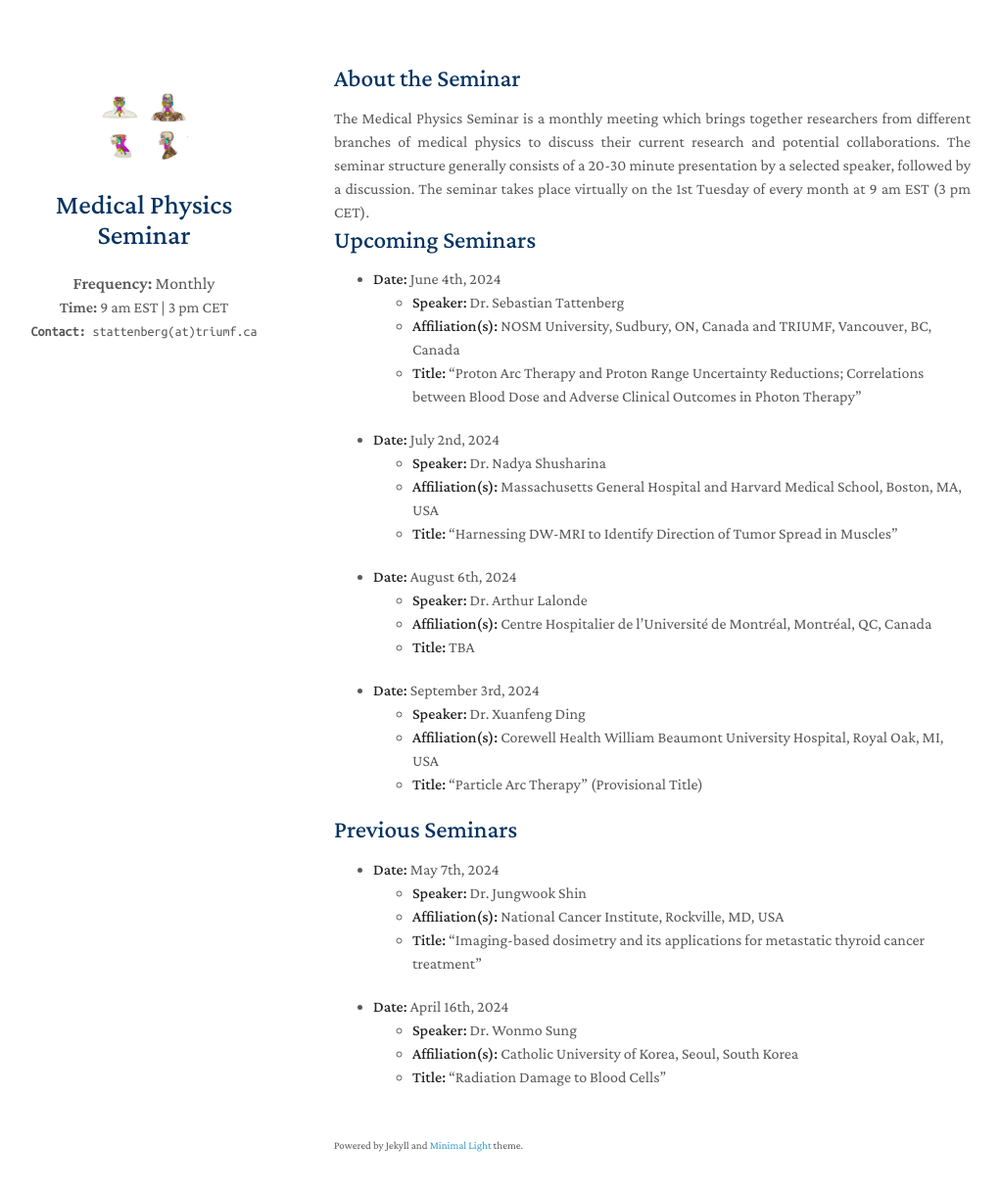
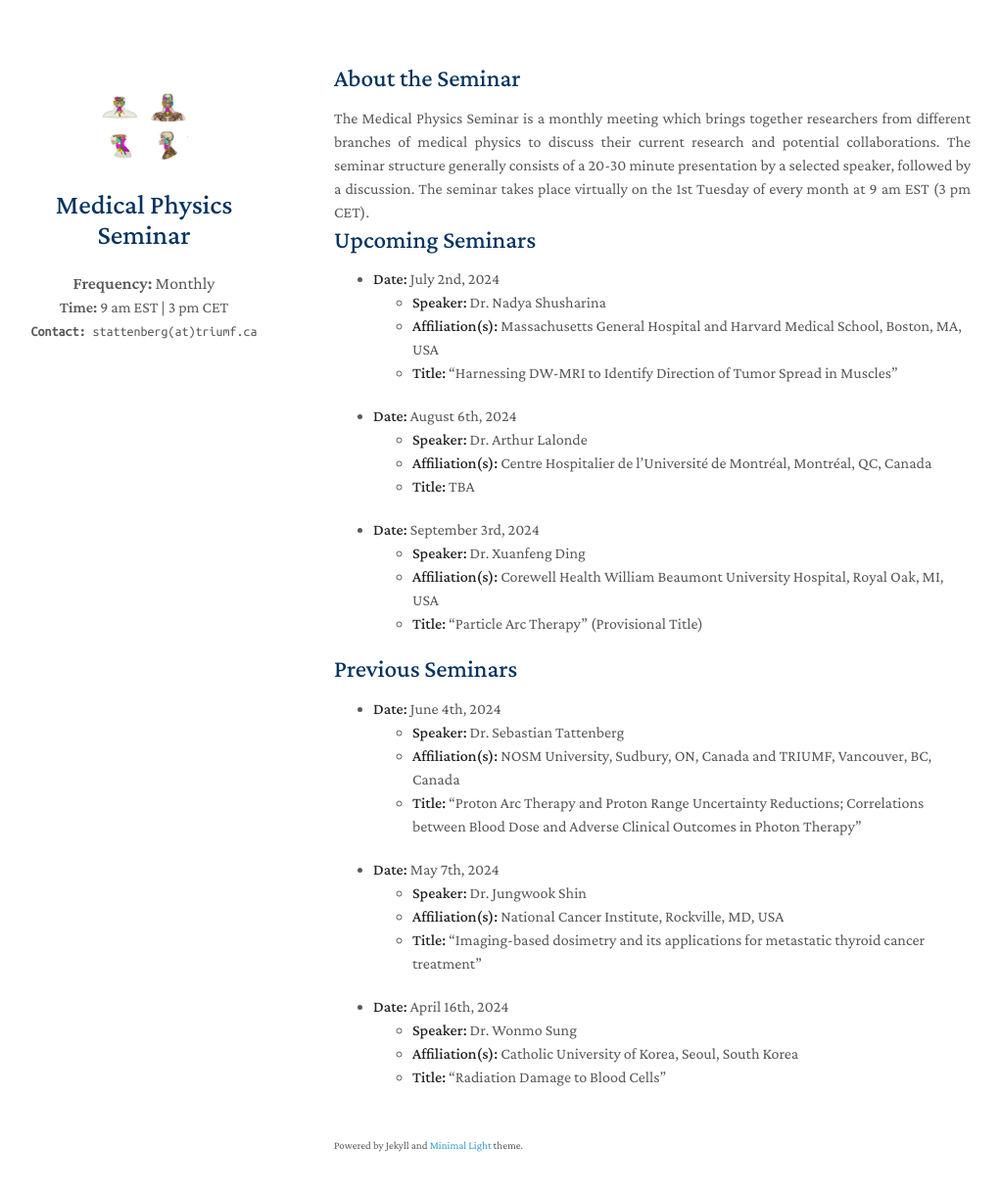
Before and after one commit to MedPhysSeminar/MedPhysSeminar.github.io, a Jekyll site: the page built from index.md, in a window 1280 px wide and 1250 px high. Shown: the top 1215 px of the window at 98% size, without its empty margins (129-1151 px from the left). Built offline with Jekyll 4.4.1, drawn with Linux system fonts in a browser that asks for light colours; nearby versions of some CDN libraries; a style sheet for code colours, icons or effects is not loaded; our own code applies the rules of GitHub Pages for plain Markdown files; part of the change alters nothing that is shown.

```diff
--- a/index.md
+++ b/index.md
@@ -8,11 +8,6 @@ layout: homepage
 
 
 ## Upcoming Seminars
-
-- **Date:** June 4th, 2024
-  - **Speaker:** Dr. Sebastian Tattenberg
-  - **Affiliation(s):** NOSM University, Sudbury, ON, Canada and TRIUMF, Vancouver, BC, Canada
-  - **Title:** "Proton Arc Therapy and Proton Range Uncertainty Reductions; Correlations between Blood Dose and Adverse Clinical Outcomes in Photon Therapy"
 
 - **Date:** July 2nd, 2024
   - **Speaker:** Dr. Nadya Shusharina
@@ -31,6 +26,11 @@ layout: homepage
 
 ## Previous Seminars
 
+- **Date:** June 4th, 2024
+  - **Speaker:** Dr. Sebastian Tattenberg
+  - **Affiliation(s):** NOSM University, Sudbury, ON, Canada and TRIUMF, Vancouver, BC, Canada
+  - **Title:** "Proton Arc Therapy and Proton Range Uncertainty Reductions; Correlations between Blood Dose and Adverse Clinical Outcomes in Photon Therapy"
+
 - **Date:** May 7th, 2024
   - **Speaker:** Dr. Jungwook Shin
   - **Affiliation(s):** National Cancer Institute, Rockville, MD, USA
```
